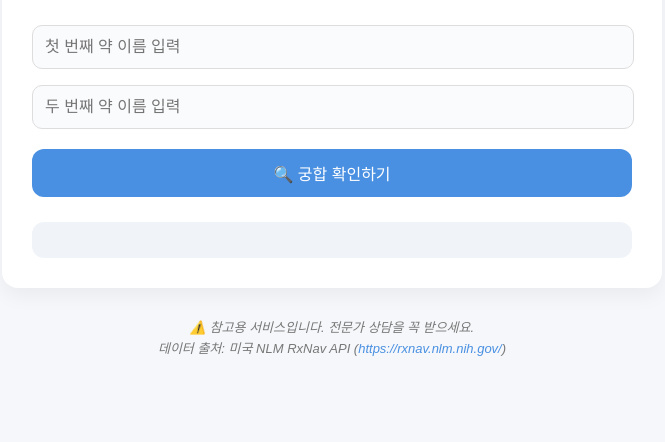
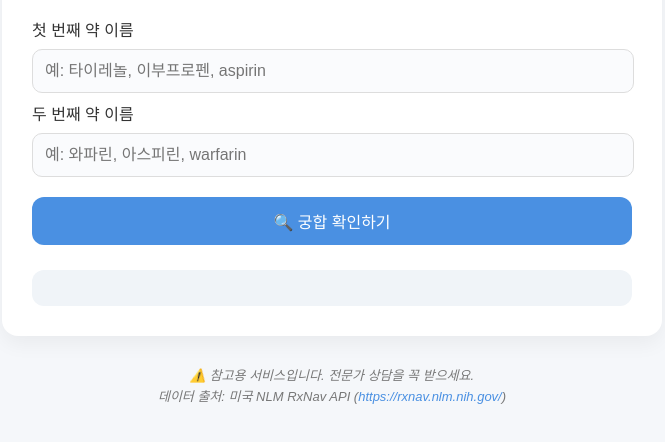
Before and after one commit to anscofla1004-cmd/drug-interaction-demo, a plain HTML site: page index.html in a window 1280 px wide. Shown: the part 108-550 px from the top of the page, without its empty margins (308-973 px from the left). Drawn offline with Linux system fonts and the light colour scheme.

Commit message:
index.html

```diff
--- a/index.html
+++ b/index.html
@@ -94,8 +94,10 @@
 
  <div class="container">
     <h2>💊 약물 병용 안전 체크</h2>
-    <input type="text" id="drug1" placeholder="첫 번째 약 이름 입력" />
-    <input type="text" id="drug2" placeholder="두 번째 약 이름 입력" />
+   <label for="drug1">첫 번째 약 이름</label>
+<input type="text" id="drug1" placeholder="예: 타이레놀, 이부프로펜, aspirin" autocomplete="off" />
+<label for="drug2">두 번째 약 이름</label>
+<input type="text" id="drug2" placeholder="예: 와파린, 아스피린, warfarin" autocomplete="off" />
     <button id="checkBtn">🔍 궁합 확인하기</button>
     <div id="result" class="result"></div>
   </div>
```
